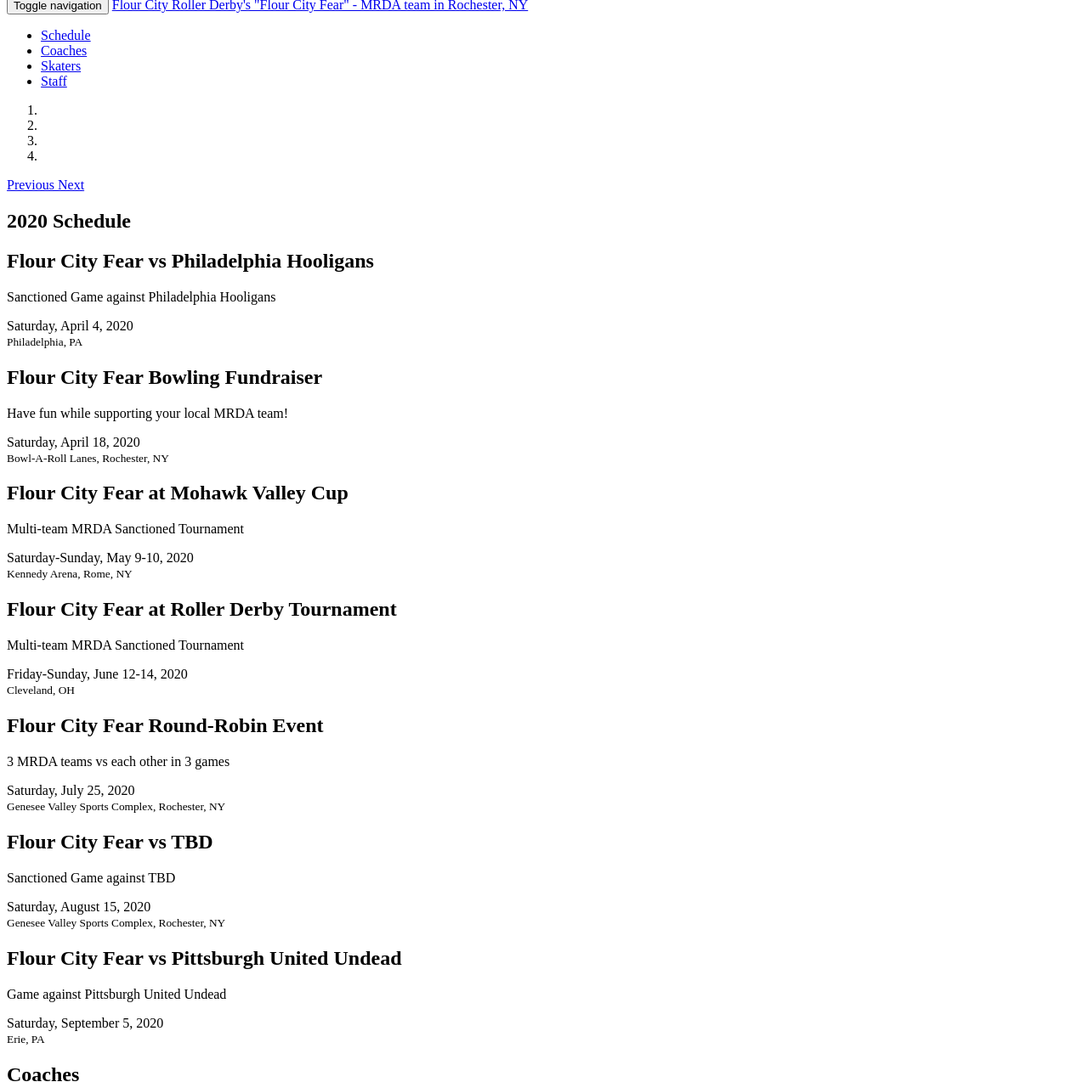
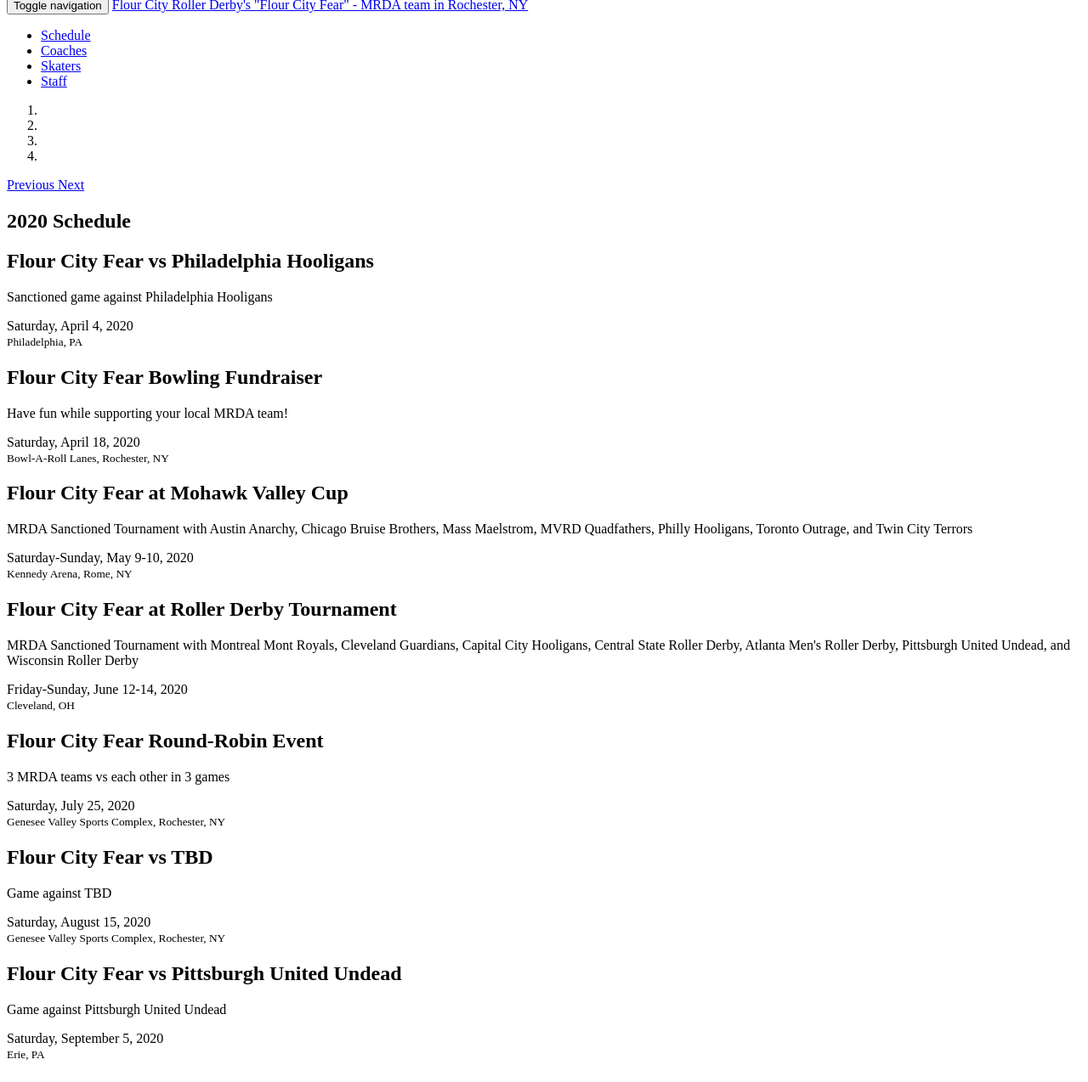
Before and after one commit to FlourCityFear/flourcityfear.github.io, a Jekyll site: the page built from index.html, in a window 1280 px wide and 1400 px high, cut to the strip 112-1386 px from the top of the window. Shown: the whole strip at 85% size. Built offline with Jekyll 4.4.1, drawn with Linux system fonts in a browser that asks for light colours; some of the changed text lies outside the part shown.

Commit message:
updated schedule with teams, and alphabetized coaches
Signed-off-by: David Ward <dward@redhat.com>

```diff
--- a/_data/index/schedule.yml
+++ b/_data/index/schedule.yml
@@ -3,7 +3,7 @@
 - name:
     detail: 'Flour City Fear vs Philadelphia Hooligans'
   desc:
-    detail: 'Sanctioned Game against Philadelphia Hooligans'
+    detail: 'Sanctioned game against Philadelphia Hooligans'
   date:
     detail: 'Saturday, April 4, 2020'
   location:
@@ -23,7 +23,7 @@
 - name:
     detail: 'Flour City Fear at Mohawk Valley Cup'
   desc:
-    detail: 'Multi-team MRDA Sanctioned Tournament'
+    detail: 'MRDA Sanctioned Tournament with Austin Anarchy, Chicago Bruise Brothers, Mass Maelstrom, MVRD Quadfathers, Philly Hooligans, Toronto Outrage, and Twin City Terrors'
   date:
     detail: 'Saturday-Sunday, May 9-10, 2020'
   location:
@@ -33,7 +33,7 @@
 - name:
     detail: 'Flour City Fear at Roller Derby Tournament'
   desc:
-    detail: 'Multi-team MRDA Sanctioned Tournament'
+    detail: "MRDA Sanctioned Tournament with Montreal Mont Royals, Cleveland Guardians, Capital City Hooligans, Central State Roller Derby, Atlanta Men's Roller Derby, Pittsburgh United Undead, and Wisconsin Roller Derby"
   date:
     detail: 'Friday-Sunday, June 12-14, 2020'
   location:
@@ -53,7 +53,7 @@
 - name:
     detail: 'Flour City Fear vs TBD'
   desc:
-    detail: 'Sanctioned Game against TBD'
+    detail: 'Game against TBD'
   date:
     detail: 'Saturday, August 15, 2020'
   location:
```
Also changed, not shown: _data/index/coaches.yml (+5 -5 lines).
